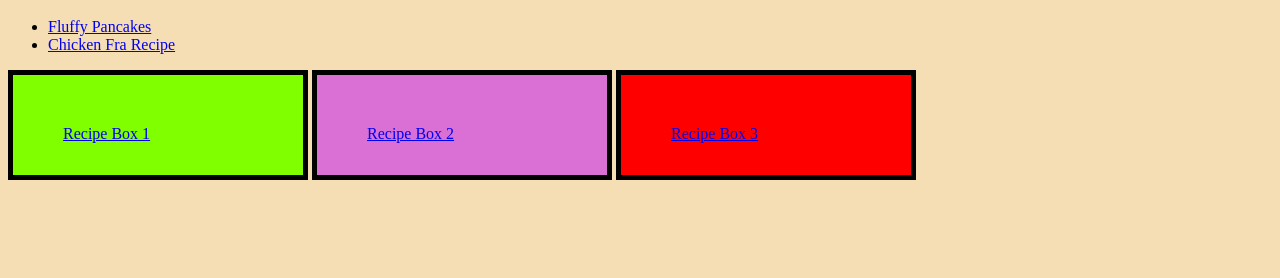
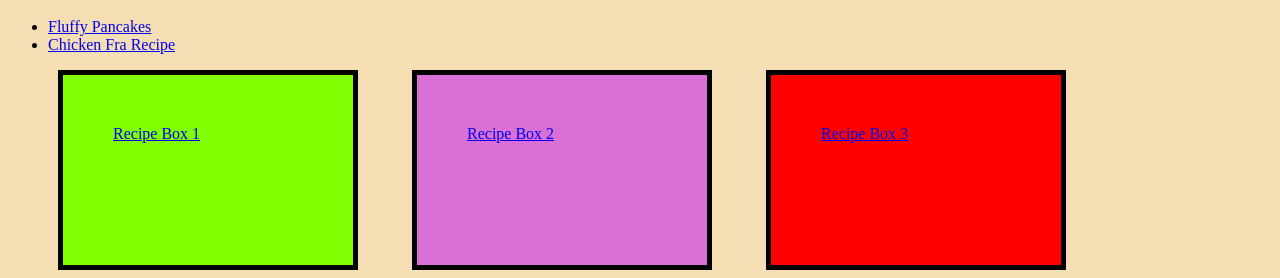
Before and after one commit to ajaved-codes/recipes-project-foundational, a plain HTML site: page index.html in a window 1280 px wide. Shown: the part 832-1110 px from the top of the page. Before the commit the page ends 1020 px from the top, so only its background shows below. Drawn offline with Linux system fonts and the light colour scheme.

Commit message:
display property

```diff
--- a/style.css
+++ b/style.css
@@ -13,30 +13,33 @@ li .pad {
 
 .box {
   border: 5px solid black;
-  height: 100px;
+  height: 200px;
   width: 300px;
   padding: 50px;
   box-sizing: border-box;
   background-color: chartreuse;
   display: inline-block;
+  margin-left: 50px;
 }
 
 .boxx {
   border: 5px solid black;
-  height: 100px;
+  height: 200px;
   width: 300px;
   padding: 50px;
   box-sizing: border-box;
   background-color: orchid;
   display: inline-block;
+  margin-left: 50px;
 }
 
 .boxxx {
   border: 5px solid black;
-  height: 100px;
+  height: 200px;
   width: 300px;
   padding: 50px;
   box-sizing: border-box;
   background-color: red;
   display: inline-block;
+  margin-left: 50px;
 }
```
